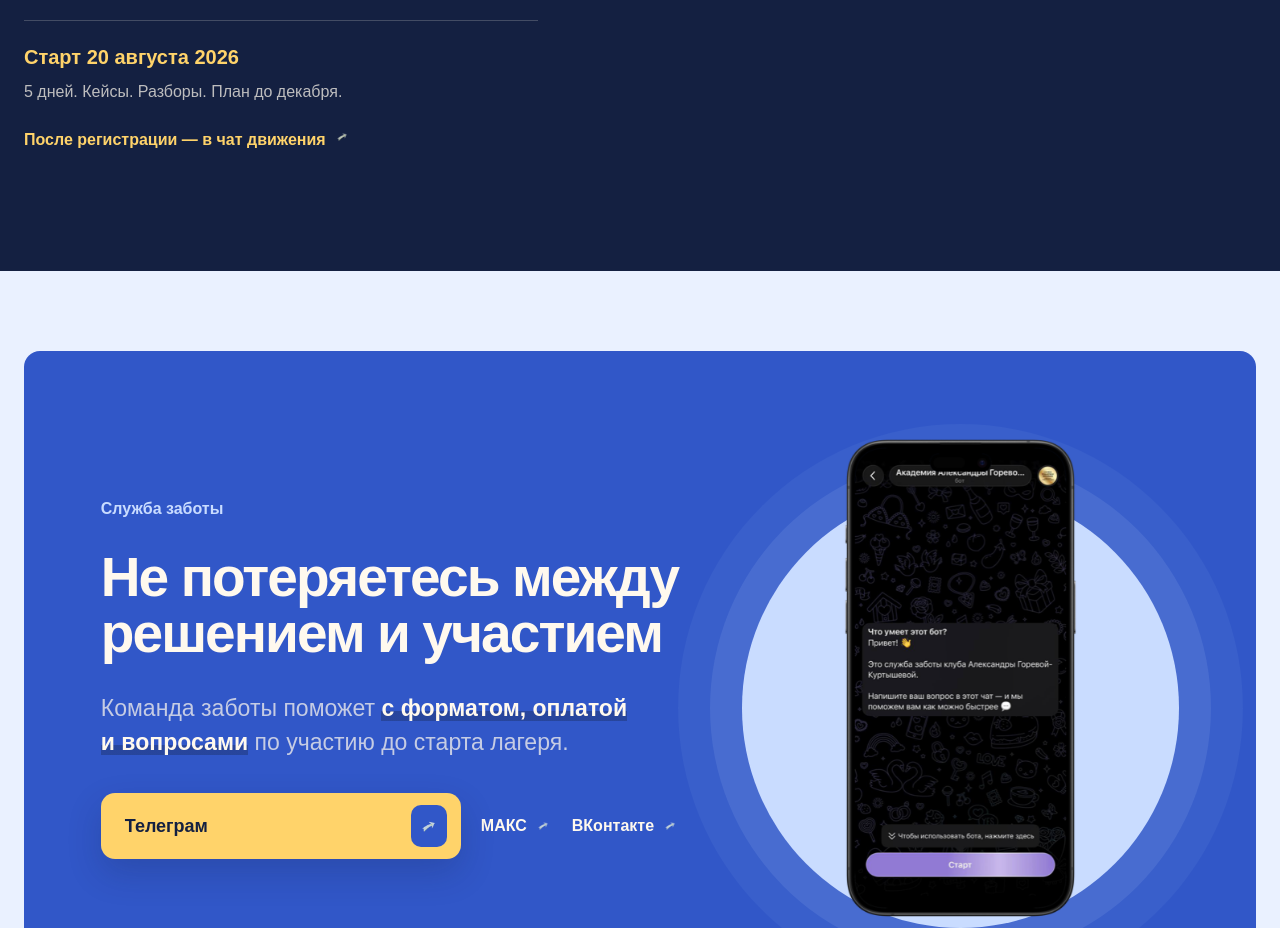
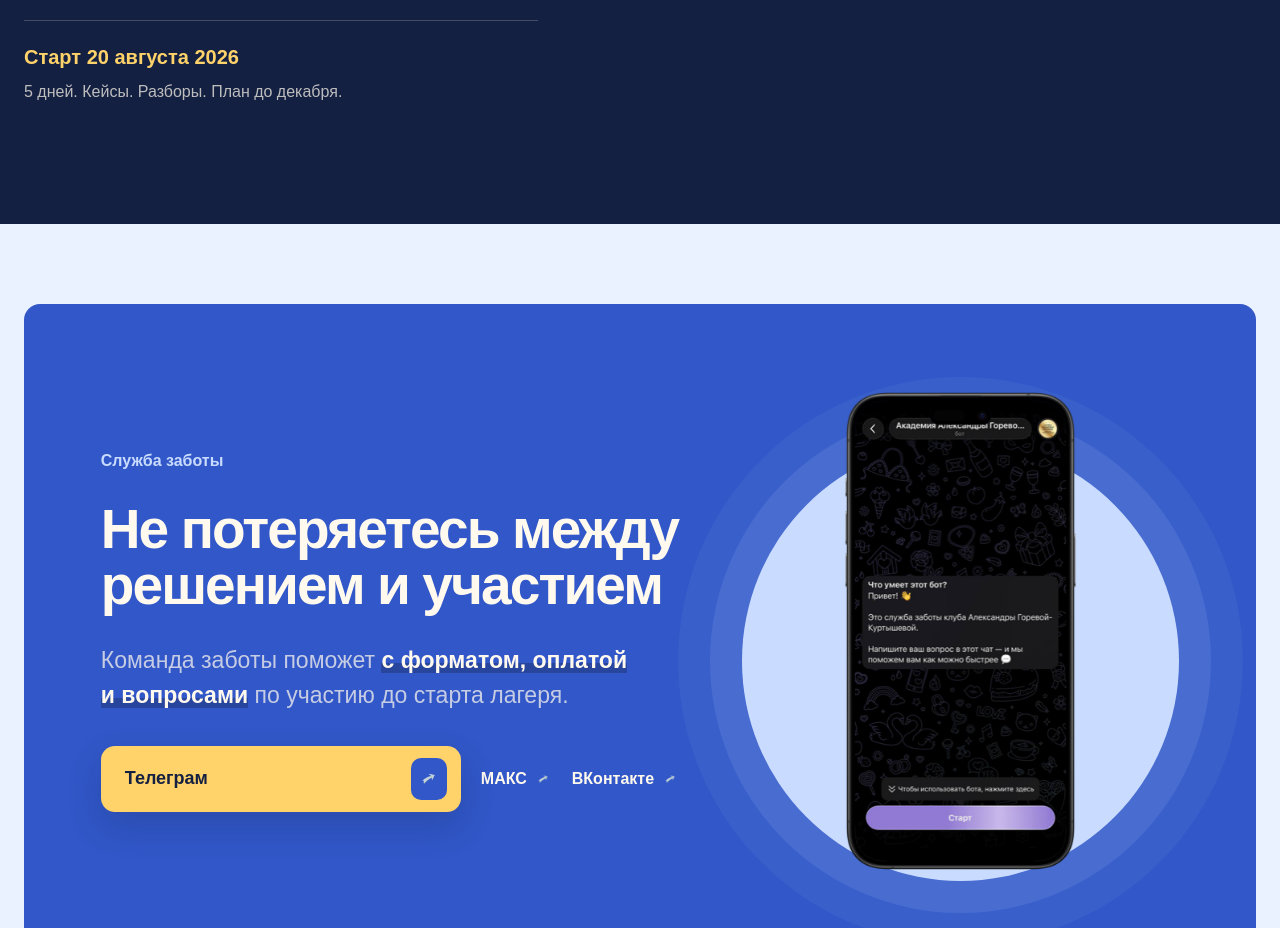
Before and after one commit to sergey9lap-sys/camp, a website: page index.html in a window 1280 px wide. Shown: the part 9500-10428 px from the top of the page. Drawn offline with Linux system fonts and the light colour scheme; a script that the page names is missing.

Commit message:
Remove registration chat link

```diff
--- a/index.html
+++ b/index.html
@@ -248,7 +248,6 @@
             <h2 class="section-title split-heading">Забронируйте участие в&nbsp;бизнес-лагере</h2>
             <p class="section-copy reveal">Заполните форму — команда заботы свяжется с&nbsp;вами, расскажет о&nbsp;формате и&nbsp;ответит на&nbsp;вопросы.</p>
             <p class="registration-note reveal"><strong>Старт 20&nbsp;августа 2026</strong><span>5&nbsp;дней. Кейсы. Разборы. План до&nbsp;декабря.</span></p>
-            <a class="registration-chat icon-link reveal" href="https://t.me/+16lDozp9zDk0Mjhi" target="_blank" rel="noreferrer">После регистрации — в&nbsp;чат движения</a>
           </div>
           <div class="registration-widget reveal" aria-label="Форма регистрации на бизнес-лагерь">
             <div class="registration-widget-frame">
--- a/src/styles.css
+++ b/src/styles.css
@@ -308,7 +308,6 @@ button, input { font: inherit; }
 .registration-note { display: grid; gap: 7px; margin: 42px 0 0; padding-top: 22px; border-top: 1px solid rgba(255,249,238,.2); }
 .registration-note strong { color: var(--sun); font-size: 20px; }
 .registration-note span { color: rgba(255,249,238,.72); }
-.registration-chat { display: inline-flex; margin-top: 24px; color: var(--sun); font-weight: 750; }
 .registration-widget { position: relative; min-width: 0; padding: 14px; color: var(--blue-dark); background: var(--ivory); border-radius: 16px; box-shadow: 0 26px 70px rgba(8,19,55,.34); }
 .registration-widget-frame { width: 100%; overflow: hidden; background: var(--blue-dark); border-radius: 10px; }
 .registration-widget-frame iframe { display: block; width: 100% !important; max-width: 100% !important; border: 0; }
```
